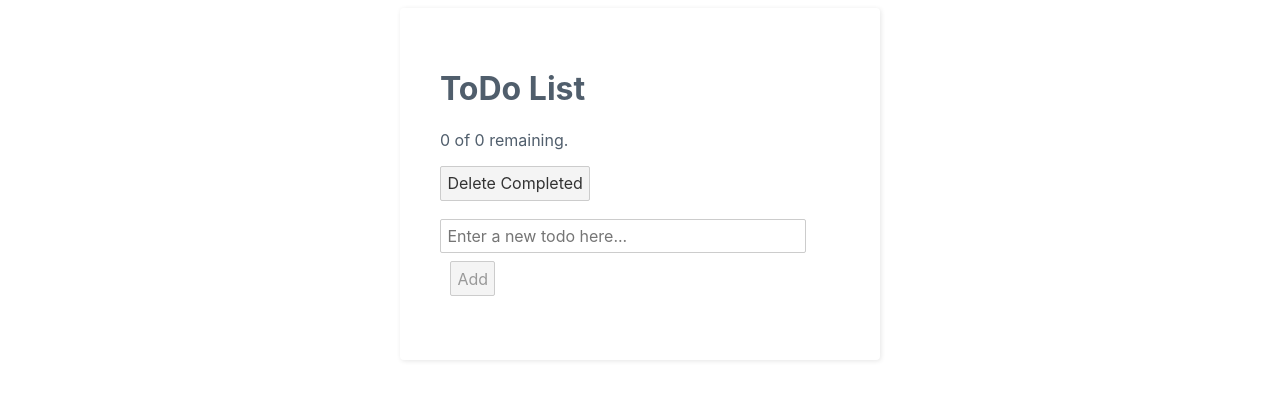
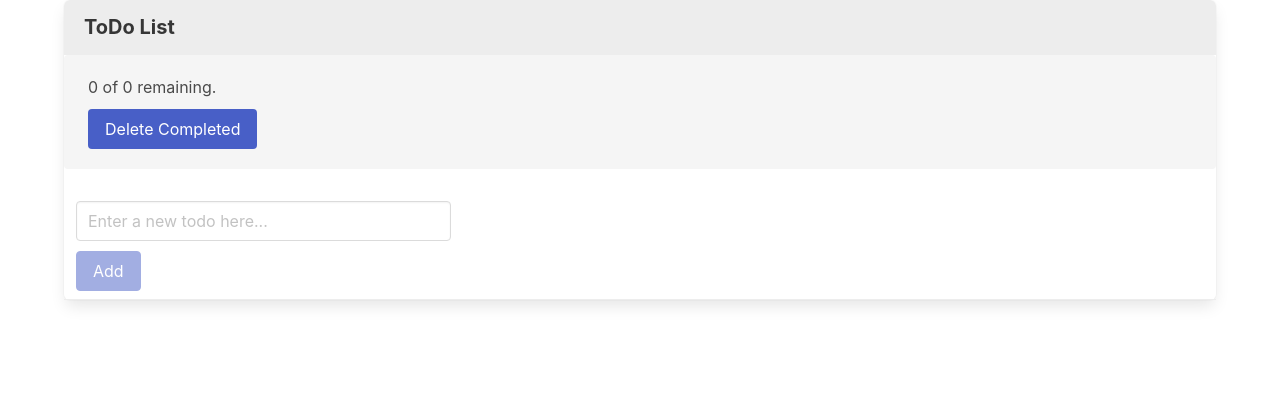
Before and after one commit to mrtkp9993/svelte-todo, a Svelte app: page / in a window 1280 px wide. Shown: the top 400 px of the page. Built offline with nearby package versions, Linux system fonts and the light colour scheme.

Commit message:
styling with Bulma

```diff
--- a/src/App.svelte
+++ b/src/App.svelte
@@ -43,21 +43,40 @@ https://github.com/mvolkmann/svelte-todo
   } catch (err) {}
 </script>
 
-<div class="main">
-  <div class="app">
-    <h1>ToDo List</h1>
-    <div class="div">
+<svelte:head>
+  <link
+    rel="stylesheet"
+    href="https://cdn.jsdelivr.net/npm/bulma@0.9.1/css/bulma.min.css"
+  />
+  <script src="https://use.fontawesome.com/releases/v5.3.1/js/all.js"></script>
+</svelte:head>
+
+<div class="container">
+  <div class="panel">
+    <p class="panel-heading">ToDo List</p>
+    <div class="notification">
       <p>{status}</p>
-      <button style="margin-left: 0px" on:click={deleteCompleted}>Delete Completed</button>
+      <button
+        class="button is-link"
+        style="margin-left: 0px"
+        on:click={deleteCompleted}>Delete Completed</button
+      >
     </div>
-    <div class="div">
+    <div class="panel-block">
       <form on:submit|preventDefault>
-        <input
-          size="30"
-          placeholder="Enter a new todo here..."
-          bind:value={todoText}
-        />
-        <button disabled={!todoText} on:click={addTodo}>Add</button>
+        <p class="control">
+          <input
+            class="input"
+            size="30"
+            placeholder="Enter a new todo here..."
+            bind:value={todoText}
+          />
+        </p>
+        <div class="control">
+          <button class="button is-link" disabled={!todoText} on:click={addTodo}
+            >Add</button
+          >
+        </div>
       </form>
     </div>
     <div class="div">
@@ -75,28 +94,8 @@ https://github.com/mvolkmann/svelte-todo
 </div>
 
 <style>
-  .main {
-    margin: 0;
-    color: #212529;
-    background-color: #fff;
-  }
-
-  .app {
-    max-width: 400px;
-    width: 90%;
-    margin: 0 auto;
-    padding: 40px;
-    border-radius: 4px;
-    color: #505e6c;
-    box-shadow: 1px 1px 5px rgba(0, 0, 0, 0.1);
-  }
-
-  .div {
+  .button {
     margin-top: 10px;
-  }
-
-  button {
-    margin-left: 10px;
   }
 
   ul {
--- a/src/Todo.svelte
+++ b/src/Todo.svelte
@@ -1,19 +1,27 @@
-<script>
+<script xmlns="http://www.w3.org/1999/html">
   import { createEventDispatcher } from "svelte";
-  import { fade } from "svelte/transition";
   const dispatch = createEventDispatcher();
   export let todo;
 </script>
 
-<li transition:fade>
-  <input
-    type="checkbox"
-    checked={todo.done}
-    on:change={() => dispatch("toggleDone")}
-  />
-  <span class={"done-" + todo.done}>{todo.text}</span>
-  <button on:click={() => dispatch("delete")}>Delete</button>
-</li>
+<div class="card">
+  <div class="card-content">
+    <span class={"done-" + todo.done}>{todo.text}</span>
+  </div>
+  <footer class="card-footer">
+    <div class="card-footer-item">
+      <label class="checkbox"
+        ><input
+          type="checkbox"
+          checked={todo.done}
+          on:change={() => dispatch("toggleDone")}
+        />Mark As Done</label>
+    </div>
+    <div class="card-footer-item">
+      <button on:click={() => dispatch("delete")}>Delete</button>
+    </div>
+  </footer>
+</div>
 
 <style>
   .done-true {
```
